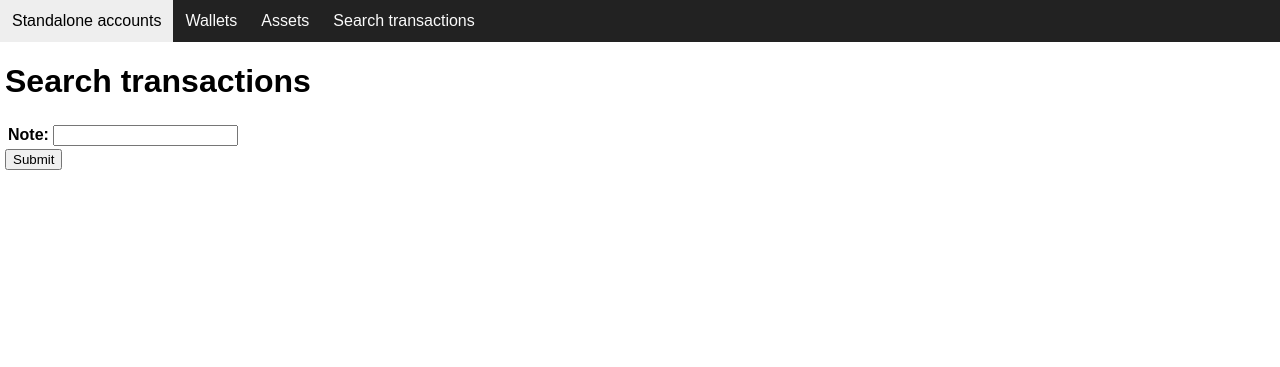
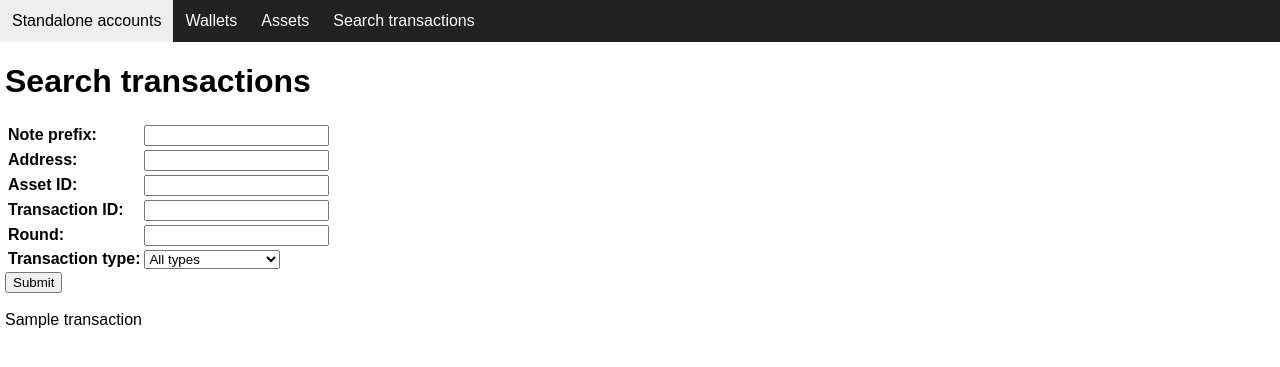
Before and after one commit to ipaleka/algodjango, a Django app: template mainapp/templates/mainapp/search.html in a window 1280 px wide. Shown: the top 367 px of the page. Run offline with Django 3.2, Linux system fonts and the light colour scheme; tables that the repository leaves empty hold one stand-in row (values such as "Sample post"); the template is opened without the code that fills it: values that come from a table or form of the project are taken from there, most other values are stand-ins (such as "Sample title", 1, 10 or a date in 2020); parts of the project's set-up code (start-up, migrations or seed data) failed here and were passed over.

Commit message:
Finished implementation of basic functionality

```diff
--- a/mainapp/forms.py
+++ b/mainapp/forms.py
@@ -69,4 +69,33 @@ class CreateWalletForm(forms.Form):
 
 
 class SearchTransactionsForm(forms.Form):
-    note = forms.CharField()
+    note_prefix = forms.CharField(required=False)
+    address = forms.CharField(required=False)
+    asset_id = forms.CharField(required=False, label="Asset ID")
+    txid = forms.CharField(required=False, label="Transaction ID")
+    block = forms.CharField(required=False, label="Round")
+    txn_type = forms.ChoiceField(
+        required=False,
+        choices=[
+            ("", "All types"),
+            ("pay", "Payment"),
+            ("keyreg", "Key registration"),
+            ("acfg", "Asset configuration"),
+            ("axfer", "Asset freeze"),
+            ("afrz", "Asset transfer"),
+        ],
+        label="Transaction type"
+    )
+
+    def clean_note_prefix(self):
+        """Algorand SDK needs bytes-like object for note prefix."""
+        data = self.cleaned_data["note_prefix"]
+        return data.encode("ascii") if data != "" else data
+
+    def clean(self):
+        """Ensure at least one field is non-empty."""
+        cleaned_data = super().clean()
+        if all(val == "" for val in cleaned_data.values()):
+            raise ValidationError("You should fill at least one field!")
+
+        return cleaned_data
--- a/mainapp/models.py
+++ b/mainapp/models.py
@@ -46,7 +46,7 @@ class Asset(models.Model):
     )
     frozen = models.BooleanField(blank=False, default=False)
     url = models.URLField(blank=True)
-    metadata = models.CharField(max_length=hash_len,blank=True)
+    metadata = models.CharField(max_length=hash_len, blank=True)
     manager = models.CharField(max_length=address_len, blank=True)
     reserve = models.CharField(max_length=address_len, blank=True)
     freeze = models.CharField(max_length=address_len, blank=True)
--- a/mainapp/templates/mainapp/search.html
+++ b/mainapp/templates/mainapp/search.html
@@ -7,4 +7,10 @@
     <table>{{ form.as_table }}</table>
     <input type="submit" value="Submit">
   </form>
+  <br>
+  {% for transaction in transactions %}
+    {{ transaction }}
+    <br><br>
+  {% endfor %}
+
 {% endblock %}
--- a/mainapp/views.py
+++ b/mainapp/views.py
@@ -143,7 +143,7 @@ def search(request):
             transactions = search_transactions(form.cleaned_data)
 
     else:
-        form = TransferFundsForm()
+        form = SearchTransactionsForm()
 
     context = {"form": form, "transactions": transactions}
 
```
Also changed, not shown: mainapp/helpers.py (+10 -2 lines), mainapp/templates/mainapp/base_account.html (+5 -4 lines), db.sqlite3, mainapp/migrations/0001_initial.py.
